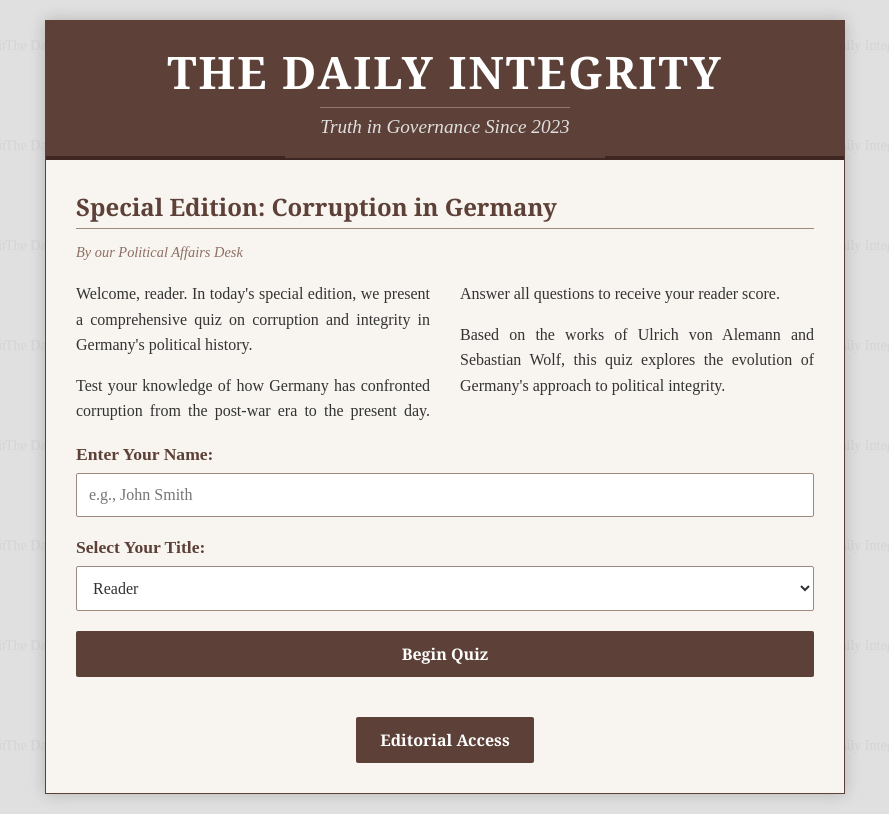
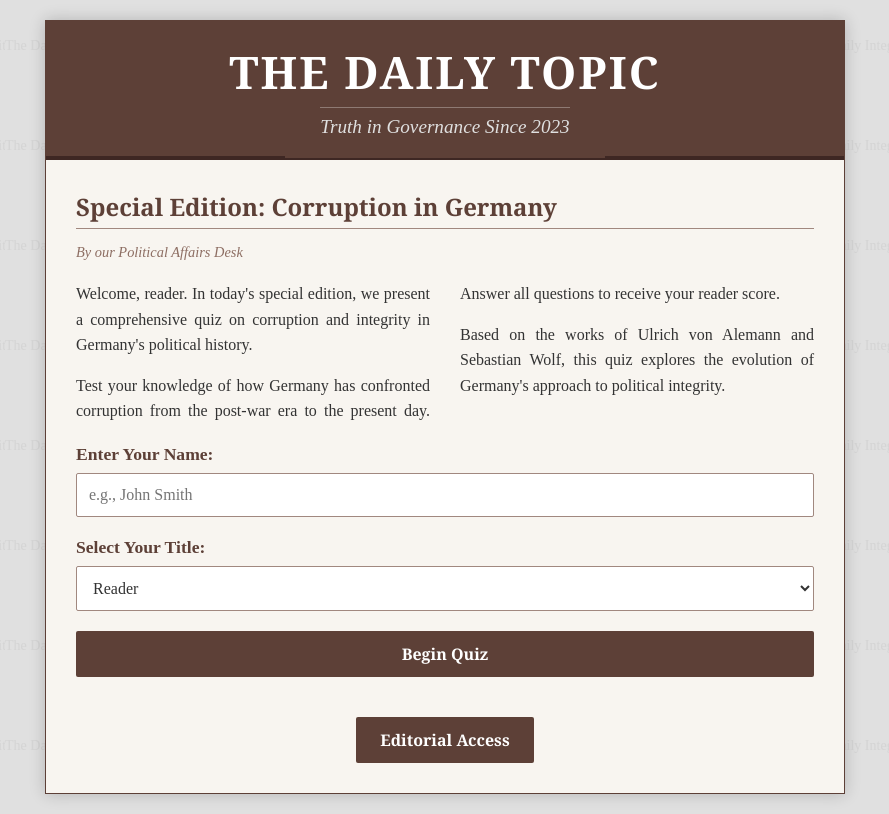
Before and after one commit to s2205705/Corruption_In_Germany, a plain HTML site: page index.html in a window 1280 px wide. Shown: the whole page, without its empty margins (195-1084 px from the left). Drawn offline with Linux system fonts and the light colour scheme.

Commit message:
Change newspaper title from 'Integrity' to 'Topic'

```diff
--- a/index.html
+++ b/index.html
@@ -360,7 +360,7 @@
 <body>
     <div class="container">
         <div class="header">
-            <div class="newspaper-title">The Daily Integrity</div>
+            <div class="newspaper-title">The Daily Topic </div>
             <div class="newspaper-subtitle">Truth in Governance Since 2023</div>
         </div>
 
```
